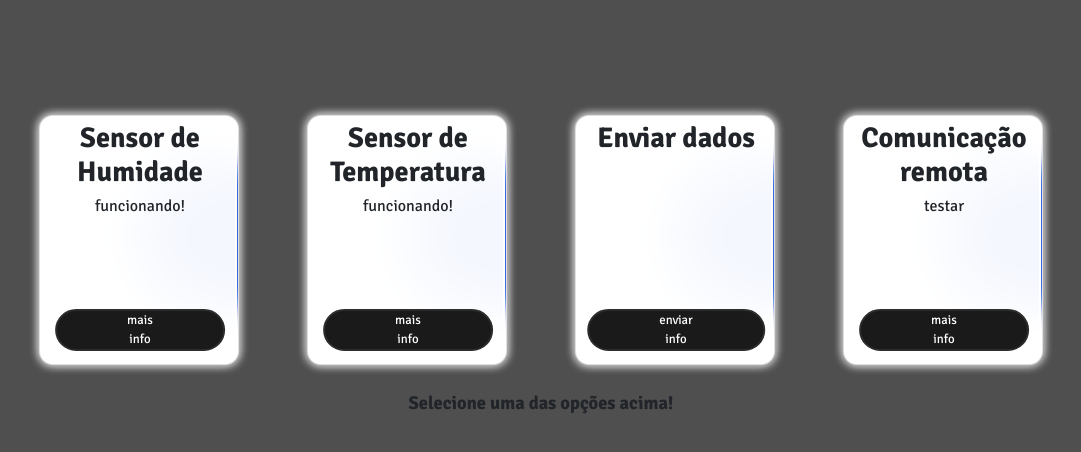
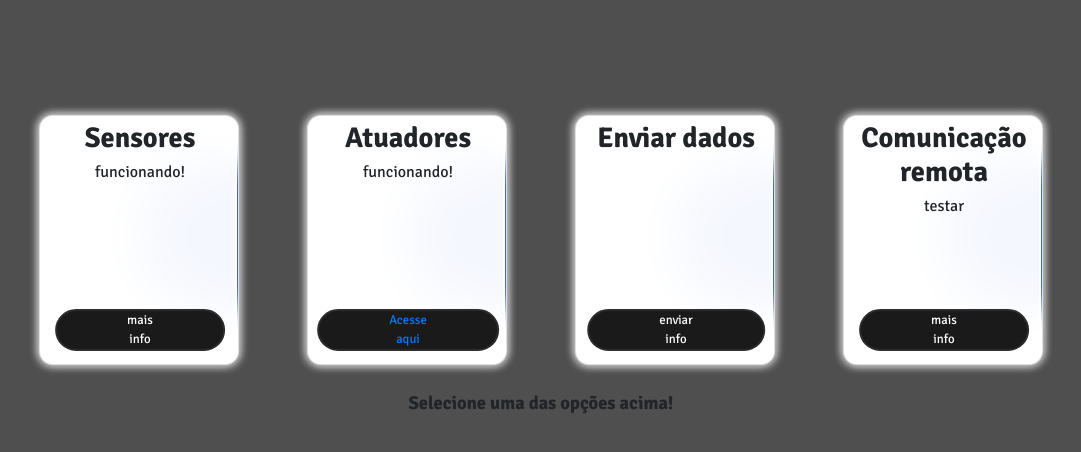
Before and after one commit to Navarro45/ExpCriativpjbl02, a Flask app: page /home in a window 1280 px wide. Shown: the part 56-508 px from the top of the page, without its empty margins (99-1180 px from the left). Run offline with Flask 3, Linux system fonts and the light colour scheme; some libraries are stand-ins or nearby versions.

Commit message:
Update 24
added the same pattern to the real time inofrmation screen

```diff
--- a/ExpCriativpjbl02-main/pjbl2/templates/central.html
+++ b/ExpCriativpjbl02-main/pjbl2/templates/central.html
@@ -5,6 +5,8 @@
     <link rel="stylesheet" href="static/css/home.css">
 </head>
 <body>
+    {%extends "base.html"%}
+    {% block content %}
     <div class="container">
         <div class="sensor-info">
             <h2>Temperature</h2>
@@ -15,5 +17,6 @@
             <p>{{umidade}}</p>
         </div>
     </div>
+    {% endblock %}
 </body>
 </html>
--- a/ExpCriativpjbl02-main/pjbl2/templates/home.html
+++ b/ExpCriativpjbl02-main/pjbl2/templates/home.html
@@ -11,7 +11,7 @@
             <div class="container">
                 <div class="card">
                     <div class="bg">
-                        <h4>Sensor de Humidade</h4>
+                        <h4>Sensores</h4>
                         <h6> funcionando! </h6>
                         <button class="boton">mais info</button>
                     </div>
@@ -19,9 +19,11 @@
                 </div>
                 <div class="card">
                     <div class="bg">
-                        <h4>Sensor de Temperatura</h4>
+                        <h4>Atuadores</h4>
                         <h6> funcionando! </h6>
-                        <button class="boton">mais info</button>
+                        <button class="boton" >
+                            <a href="/actuators"> Acesse aqui</a>
+                        </button>
                     </div>
                     <div class="blob"></div>
                 </div>
```
